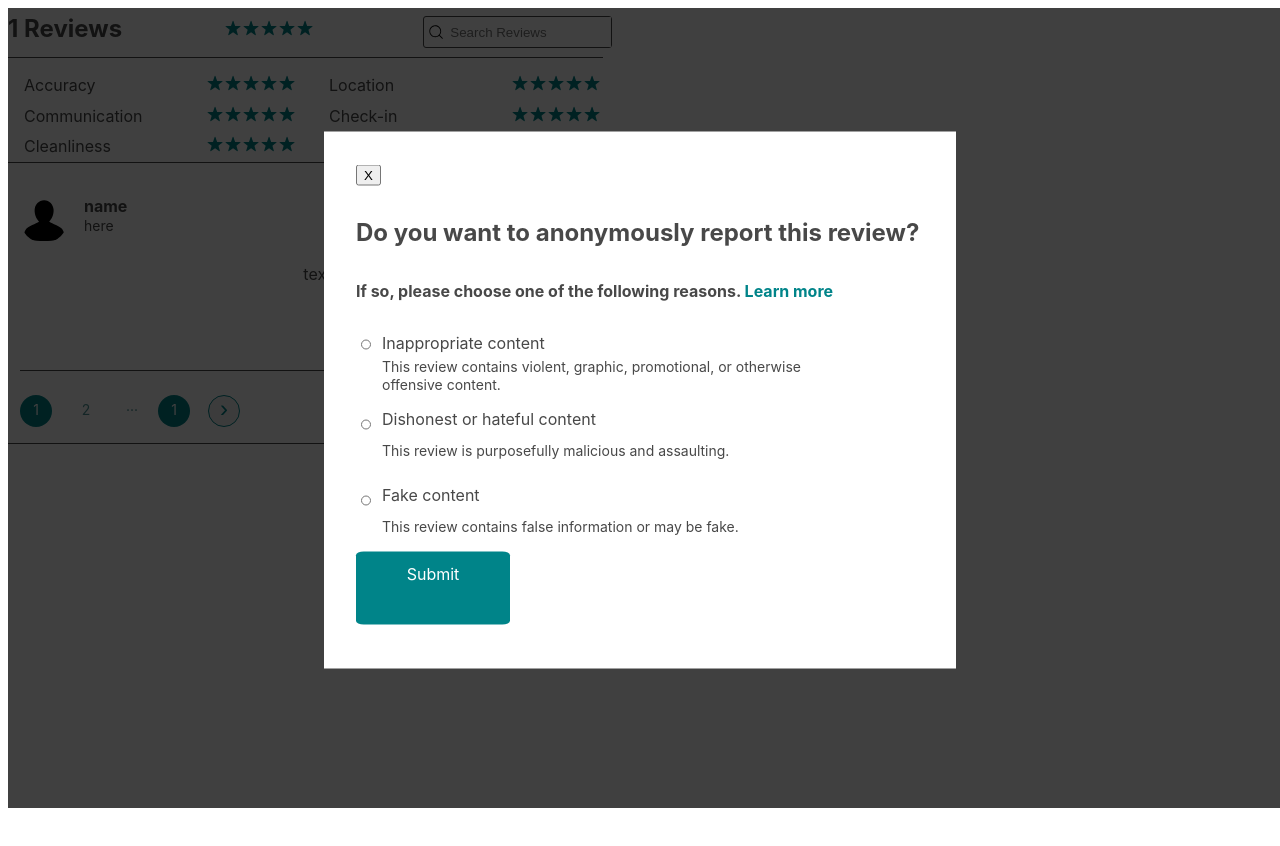
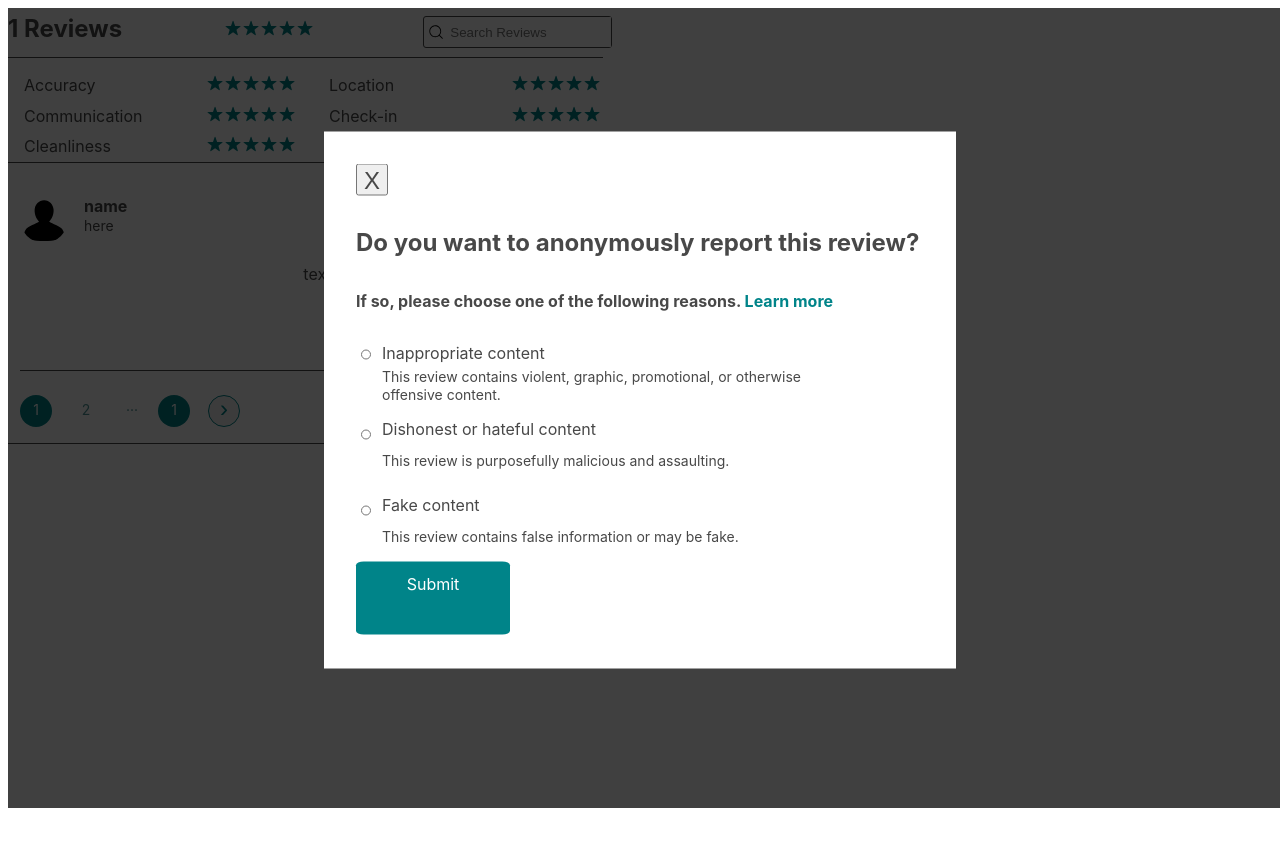
Before and after one commit to AirCnB/reviews-module, a React app: page / in a window 1280 px wide. Both pictures are taken after a click on the picture 610 px from the left and 205 px from the top of the page. Shown: the top 846 px of the page. Built offline with nearby package versions, Linux system fonts and the light colour scheme; no server answers.

Commit message:
Implement suggested changes

```diff
--- a/client/src/components/Flag.jsx
+++ b/client/src/components/Flag.jsx
@@ -2,22 +2,14 @@ import React from 'react';
 import ReactDOM from 'react-dom';
 import styles from './FlagStyles.css';
 
-class Flag extends React.Component {
-	constructor(props){
-		super(props);
-		this.state = {
-
-		}
-	}
-
-	render () {
-		if (this.props.showPopUp === true) {
+const Flag = (props) => {
+		if (props.showPopUp === true) {
 			return (
         <div>
         <div className={styles.background}>
         </div>
           <div className={styles.modal}>
-            <button className={styles} onClick={this.props.closeFlag}> X </button>
+            <button className={styles.close} onClick={props.closeFlag}> X </button>
             <header>
               Do you want to anonymously report this review?
             </header>
@@ -54,7 +46,5 @@ class Flag extends React.Component {
         <div></div>
       );
     }
-	}
 }
-
 export default Flag;
--- a/client/src/index.jsx
+++ b/client/src/index.jsx
@@ -40,7 +40,7 @@ class App extends React.Component {
 			totalRating: 5,
 			searchResults: [],
 			showSearch: false,
-      searchTerm: undefined,
+      searchTerm: null,
       showPopUp: false,
 
 		}
```
